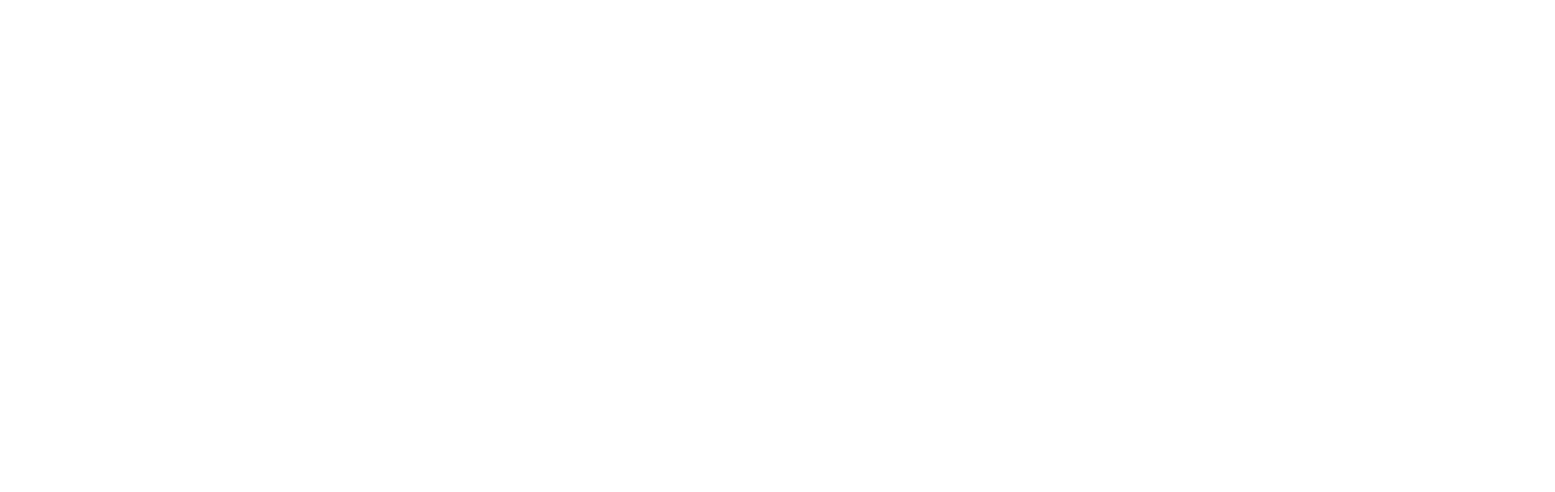
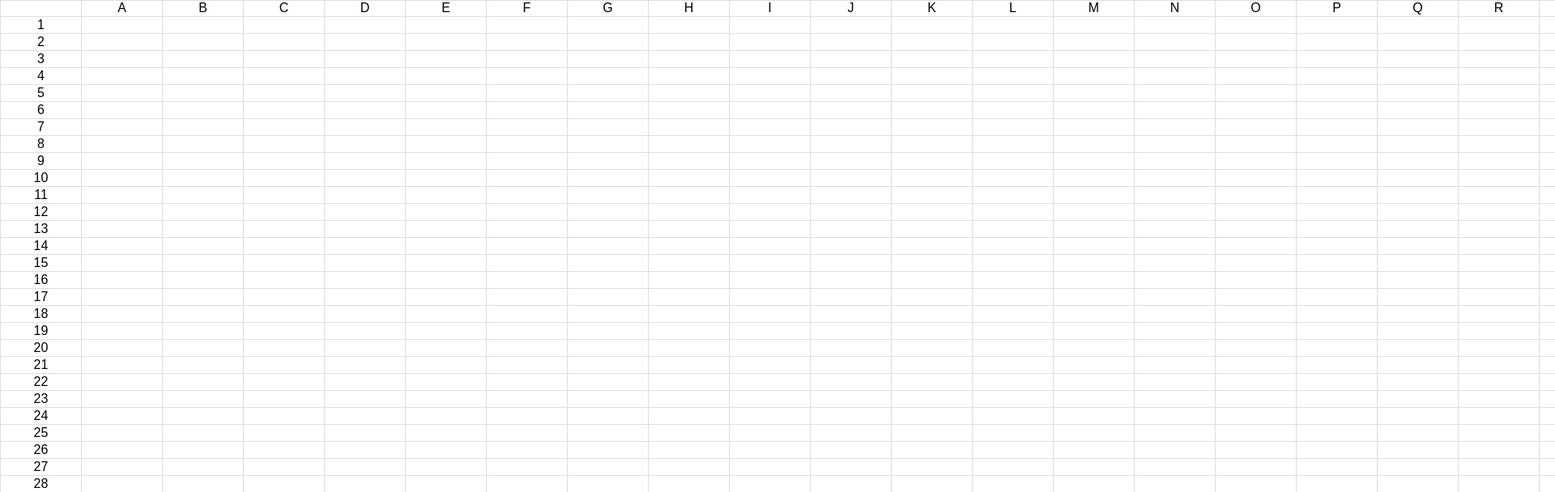
Before and after one commit to jiangdonghan/spreadsheet-exercise, a plain HTML site: page index.html in a window 1280 px wide. Shown: the top 608 px of the page at 81% size, 1920 px wide, since content can reach past the window. Drawn offline with Linux system fonts and the light colour scheme.

Commit message:
feat: build spreadsheet UI

```diff
--- a/index.html
+++ b/index.html
@@ -5,9 +5,12 @@
   <meta name="viewport"
         content="width=device-width, user-scalable=no, initial-scale=1.0, maximum-scale=1.0, minimum-scale=1.0">
   <meta http-equiv="X-UA-Compatible" content="ie=edge">
+  <link rel="stylesheet" href="style.css">
+  <link rel="stylesheet" href="reset.css">
   <title>Spreadsheet Exercise</title>
 </head>
 <body>
-
+  <table id="spread-sheet"></table>
+  <script src="script.js"></script>
 </body>
 </html>
--- a/script.js
+++ b/script.js
@@ -0,0 +1,142 @@
+"use strict"
+
+class SpreedSheet {
+  rowSize = 100;
+  columnSize = 100;
+  /**
+   * @type {{
+   *   input: string,
+   *   output: string,
+   *   referenceList: string[]
+   *   styleList: string[]
+   * }}
+   */
+  spreadSheetData = {}
+  constructor(){
+    this.addProxyToSpreadSheetData()
+  }
+
+  static getInstance(){
+    if(!this.instance) {
+      this.instance = new SpreedSheet();
+    }
+    return this.instance;
+  }
+
+  getCellOutput(key){
+    return this.spreadSheetData[key] ? this.spreadSheetData[key].output : "";
+  }
+
+  getCellInput(key){
+    return this.spreadSheetData[key] ? this.spreadSheetData[key].input : "";
+  }
+
+  setCellValue(key, rawInput){
+    this.spreadSheetData[key] = rawInput;
+  }
+
+  addProxyToSpreadSheetData(){
+    this.spreadSheetData = new Proxy(this.spreadSheetData, {
+      get: function(target, key){
+        return target[key];
+      },
+      set: function(target, key, value){
+        const referenceList = target.hasOwnProperty(key) ? target[key].referenceList : [];
+        const styleList = target.hasOwnProperty(key) ? target[key].styleList : [];
+        const cellData = {
+          input: value,
+          output: value,
+          referenceList: referenceList,
+          styleList: styleList,
+        }
+
+
+        document.getElementById(key).value = value;
+
+        if(SheetTool.isFunctionExpression(value)){
+          // todo calculate output
+        }
+        if(SheetTool.isCalculationExpression(value)){
+          // todo calculate output
+        }
+
+        target[key] = cellData
+
+        for(const reference of referenceList){
+          const referenceCell = document.getElementById(reference);
+          // update reference cell
+        }
+        return true;
+      }
+    })
+  }
+
+  init(){
+    const that = this
+
+    // build spreadsheet
+    for (let i = 0; i < this.rowSize + 1; i++) {
+      const row = document.getElementById("spread-sheet").insertRow(-1);
+      if(i === 0){
+        row.insertCell(-1).innerHTML = ''
+        for (let j = 0; j < this.columnSize; j++) {
+          row.insertCell(-1).innerHTML = SheetTool.transformNumberToLetter(j + 1);
+        }
+      } else {
+        for (let j = 0; j < this.columnSize + 1; j++) {
+          const inputEl = document.createElement('input');
+          inputEl.type = 'text';
+          inputEl.className = 'cell';
+          inputEl.id = SheetTool.transformNumberToLetter(j) + (i);
+          inputEl.onfocus = function(){
+            inputEl.value = that.getCellInput(inputEl.id);
+            inputEl.classList.add('cell-focus');
+          }
+
+          inputEl.onblur = function(){
+            inputEl.classList.remove('cell-focus');
+            inputEl.value= that.getCellOutput(inputEl.id);
+          }
+
+          inputEl.oninput = function(val){
+            that.setCellValue(inputEl.id, inputEl.value);
+          }
+
+          inputEl.value = that.getCellOutput(inputEl.id);
+
+          j===0 ? row.insertCell(-1).innerHTML = `${i}` : row.insertCell(-1).appendChild(inputEl);
+        }
+      }
+    }
+  }
+
+}
+
+class SheetTool {
+  constructor() {
+  }
+
+  static transformNumberToLetter(number) {
+    const alphabet = "ABCDEFGHIJKLMNOPQRSTUVWXYZ";
+    let letter = "";
+    while (number > 0) {
+      letter = alphabet[(number - 1) % 26] + letter;
+      number = Math.floor((number - 1) / 26);
+    }
+    return letter;
+  }
+
+  //todo
+  static isFunctionExpression(){
+
+  }
+
+  //todo
+  static isCalculationExpression(){
+
+  }
+
+}
+
+const spreadsheet = SpreedSheet.getInstance();
+spreadsheet.init()
--- a/style.css
+++ b/style.css
@@ -0,0 +1,31 @@
+table {
+  font-family: arial, sans-serif;
+  border-collapse: collapse;
+  width: 100%;
+  table-layout:fixed
+}
+
+td, th {
+  border: 1px solid #dddddd;
+  text-align: center;
+}
+
+td{
+  width: 100px;
+  height:20px;
+}
+
+table input{
+  width: 100%;
+  height: 100%;
+  text-align: left;
+  padding-left: 2px;
+}
+
+.cell{
+  border: 1px solid transparent;
+}
+
+.cell-focus{
+  border: 1px solid #1967de;
+}
```
